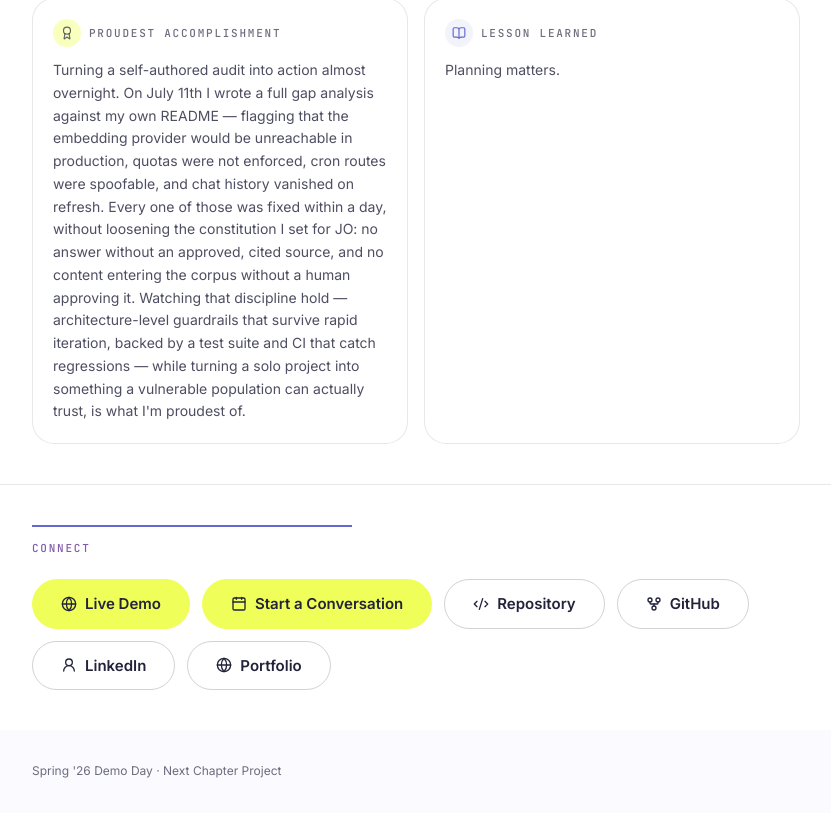
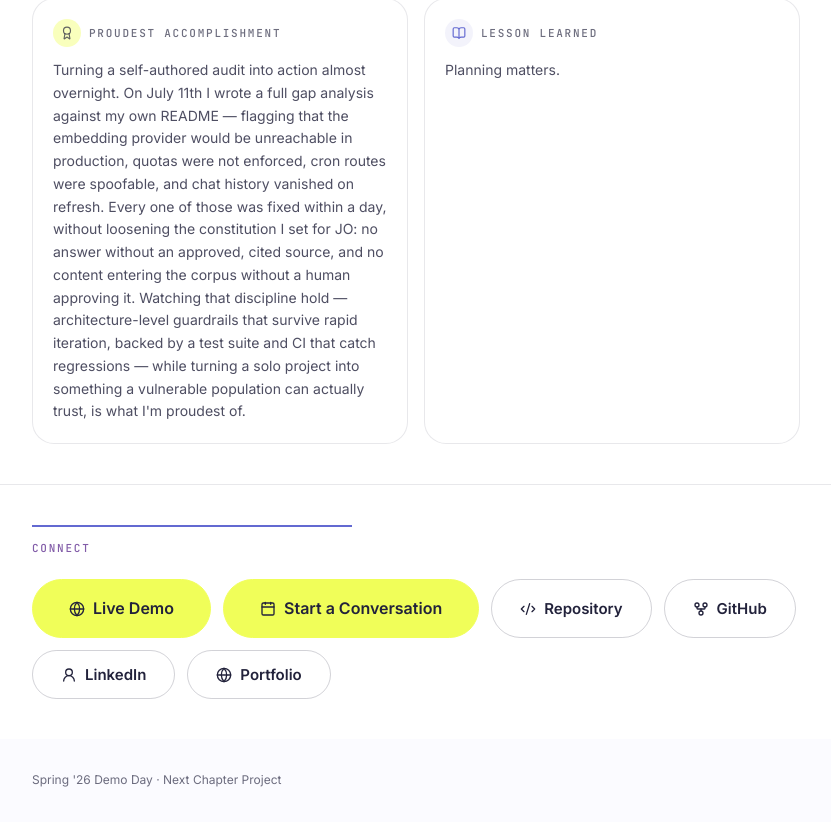
Before and after one commit to ShawnC-LaunchCode/NC-DemoDay-BuilderShowcaseWebsite, a Next.js app in the folder demo-day-app/: page /builders/joanne-liszewski in a window 1280 px wide. Shown: the part 3587-4409 px from the top of the page, without its empty margins (344-1175 px from the left). Built offline with nearby package versions, Linux system fonts and the light colour scheme; no server answers.

Commit message:
Connect: make booking CTA prominent ('Start a Conversation')

```diff
--- a/demo-day-app/src/components/FooterLinks.tsx
+++ b/demo-day-app/src/components/FooterLinks.tsx
@@ -15,12 +15,14 @@ export default function FooterLinks({ presenter }: FooterLinksProps) {
       label: "Live Demo",
       icon: Globe,
       accent: true,
+      large: true,
     },
     ...(bookingUrl ? [{
       href: bookingUrl,
       label: "Start a Conversation",
       icon: Calendar,
       accent: true,
+      large: true,
     }] : []),
     {
       href: project.repositoryUrl,
@@ -63,10 +65,7 @@ export default function FooterLinks({ presenter }: FooterLinksProps) {
               href={link.href}
               target="_blank"
               rel="noopener noreferrer"
-              className={`
-                btn group
-                ${link.accent ? "btn--accent" : "btn--secondary"}
-              `}
+              className={`btn group ${link.accent ? "btn--accent" : "btn--secondary"} ${link.large ? "is-lg" : ""}`}
             >
               <link.icon
                 size={16}
```
